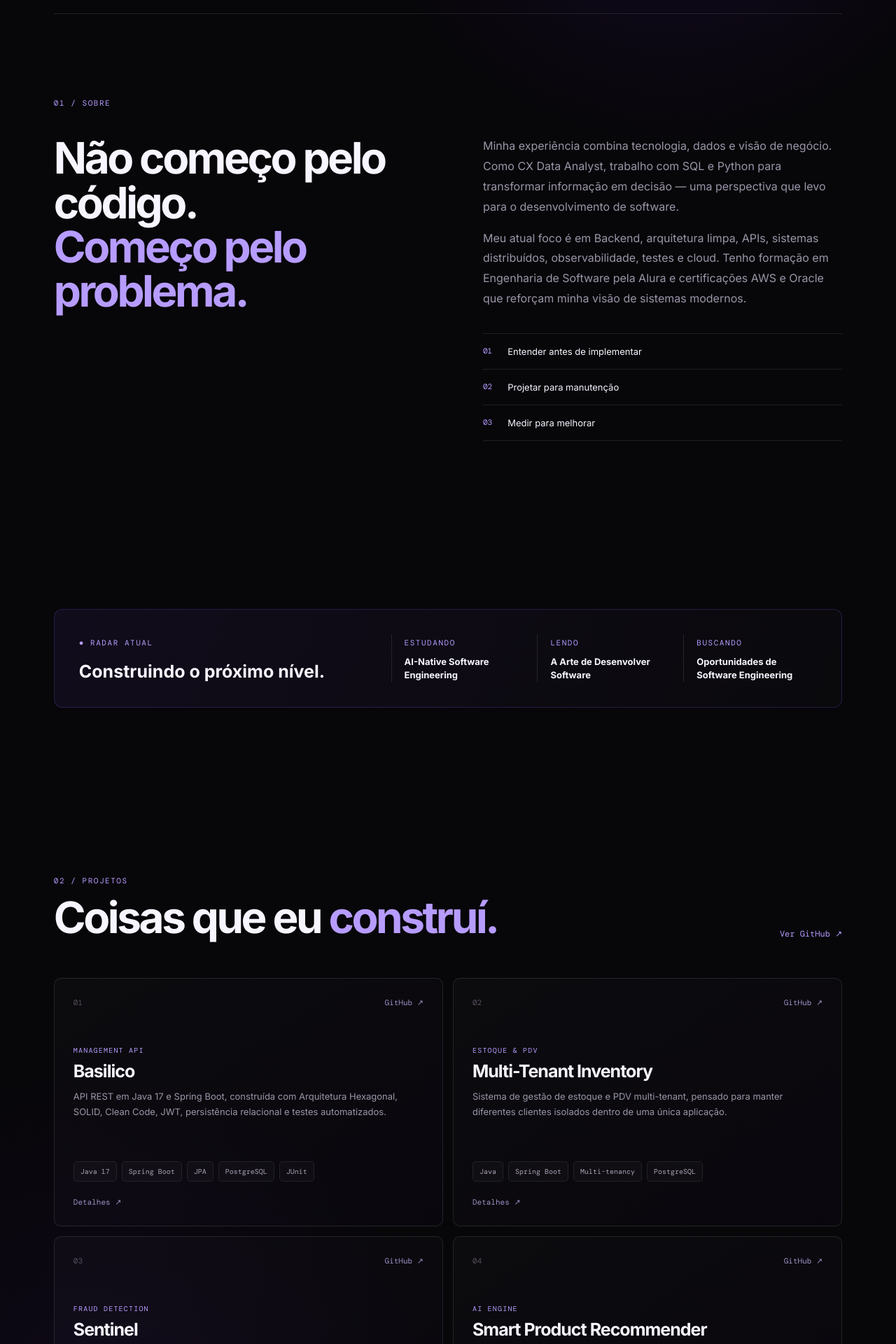
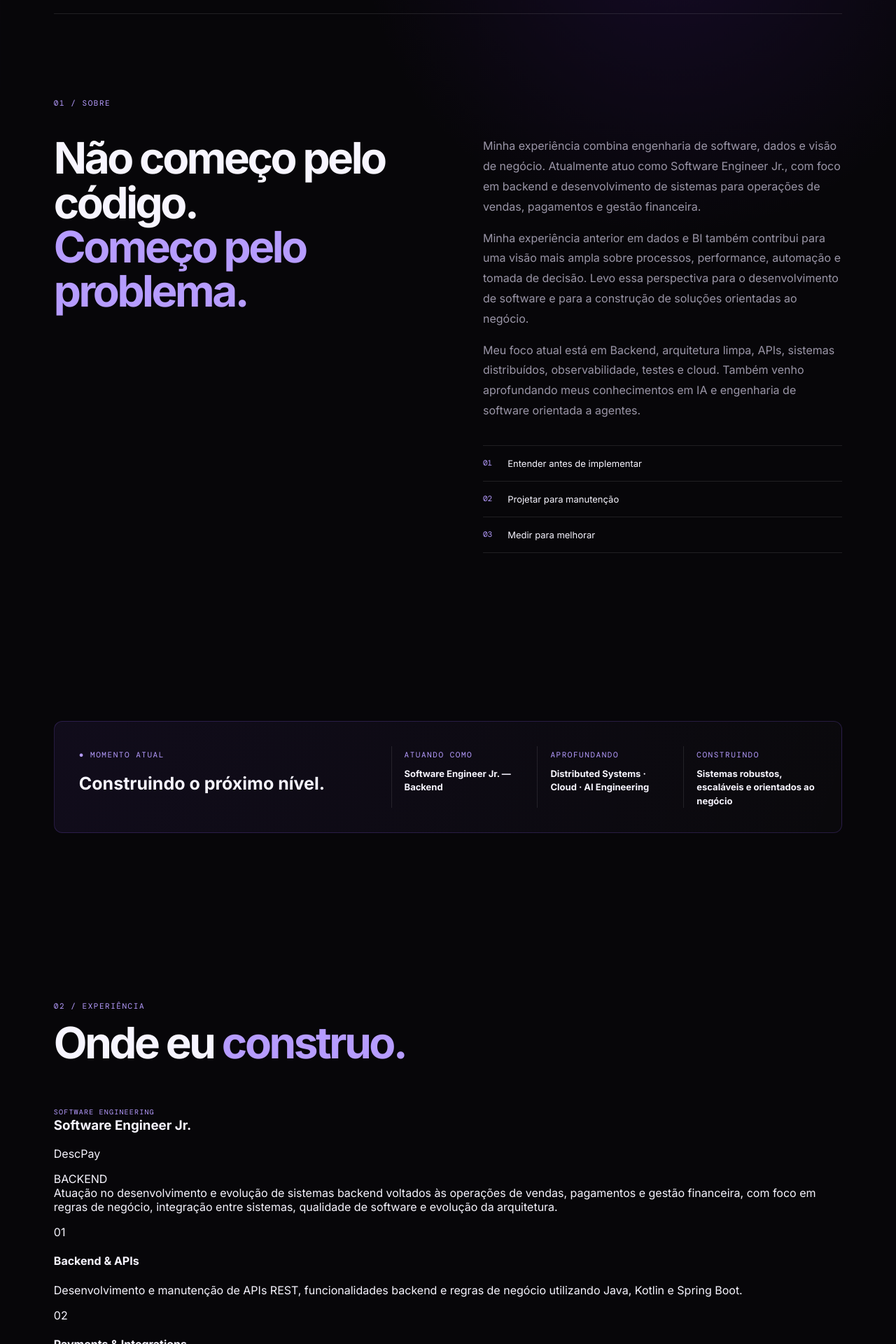
Before and after one commit to Matheuszy/Portifolio, a React (Vite) app: page / in a window 1280 px wide. Shown: the part 880-2800 px from the top of the page at 70% size. Built offline with nearby package versions, Linux system fonts and the light colour scheme.

Commit message:
feat: adiciona nova secao com novo cargo

```diff
--- a/src/App.jsx
+++ b/src/App.jsx
@@ -88,9 +88,36 @@ const certifications = [
 ];
 
 const stack = [
-  "Java", "Kotlin", "Spring Boot", "Python", "FastAPI", "PostgreSQL",
-  "Docker", "Kafka", "RabbitMQ", "AWS", "Kubernetes", "GitHub Actions",
-  "Prometheus", "Grafana", "OpenTelemetry", "SQL", "AI Agents"
+  "Java",
+  "Kotlin",
+  "Spring Boot",
+  "Python",
+  "FastAPI",
+  "PostgreSQL",
+  "Docker",
+  "Kafka",
+  "RabbitMQ",
+  "AWS",
+  "Kubernetes",
+  "GitHub Actions",
+  "Prometheus",
+  "Grafana",
+  "OpenTelemetry",
+  "SQL",
+  "AI Agents",
+];
+
+const descpaySkills = [
+  "Java",
+  "Kotlin",
+  "Spring Boot",
+  "REST APIs",
+  "PostgreSQL",
+  "Payment Integrations",
+  "Asynchronous Processing",
+  "Automated Testing",
+  "Docker",
+  "AWS",
 ];
 
 function Arrow() {
@@ -108,22 +135,44 @@ function App() {
       <nav className="nav">
         <button className="brand" onClick={() => scrollTo("home")}>
           <span className="brand-mark">M</span>
-          <span>Matheus<span className="muted">.dev</span></span>
+          <span>
+            Matheus<span className="muted">.dev</span>
+          </span>
         </button>
 
         <div className="nav-links">
           <button onClick={() => scrollTo("about")}>Sobre</button>
+          <button onClick={() => scrollTo("experience")}>Experiência</button>
           <button onClick={() => scrollTo("projects")}>Projetos</button>
-          <button onClick={() => scrollTo("certifications")}>Certificações</button>
+          <button onClick={() => scrollTo("certifications")}>
+            Certificações
+          </button>
           <button onClick={() => scrollTo("stack")}>Stack</button>
-          <a href={links.linkedin} target="_blank" rel="noreferrer">LinkedIn <Arrow /></a>
-          <a href={links.github} target="_blank" rel="noreferrer">GitHub <Arrow /></a>
+
+          <a
+            href={links.linkedin}
+            target="_blank"
+            rel="noreferrer"
+          >
+            LinkedIn <Arrow />
+          </a>
+
+          <a
+            href={links.github}
+            target="_blank"
+            rel="noreferrer"
+          >
+            GitHub <Arrow />
+          </a>
         </div>
       </nav>
 
+      {/* HERO */}
       <section id="home" className="hero section">
         <div className="hero-copy">
-          <div className="eyebrow"><span /> SOFTWARE ENGINEER</div>
+          <div className="eyebrow">
+            <span /> SOFTWARE ENGINEER JR.
+          </div>
 
           <h1>
             Eu transformo
@@ -134,23 +183,33 @@ function App() {
           </h1>
 
           <p className="hero-text">
-            Sou Matheus Carlos, desenvolvedor focado em Backend, Java, Kotlin e
-            Python. Gosto de entender o problema antes de escrever o código
-            e construir soluções simples, testáveis e preparadas para crescer.
+            Sou Matheus Carlos, Software Engineer com foco em Backend,
+            Java, Kotlin e Python. Gosto de entender o problema antes de
+            escrever o código e construir soluções simples, testáveis,
+            escaláveis e preparadas para crescer.
           </p>
 
           <div className="actions">
-            <button className="primary" onClick={() => scrollTo("projects")}>
+            <button
+              className="primary"
+              onClick={() => scrollTo("projects")}
+            >
               Ver projetos <Arrow />
             </button>
-            <a className="secondary" href={links.linkedin} target="_blank" rel="noreferrer">
+
+            <a
+              className="secondary"
+              href={links.linkedin}
+              target="_blank"
+              rel="noreferrer"
+            >
               Conectar no LinkedIn <Arrow />
             </a>
           </div>
 
           <div className="hero-meta">
-            <span>Java · Kotlin · Python</span>
-            <span>Arquitetura · Cloud · Observabilidade</span>
+            <span>Java · Kotlin · Spring Boot</span>
+            <span>Backend · Cloud · Distributed Systems</span>
           </div>
         </div>
 
@@ -158,6 +217,7 @@ function App() {
           <div className="orbit orbit-1" />
           <div className="orbit orbit-2" />
           <div className="orbit orbit-3" />
+
           <div className="core">
             <span>01</span>
             <strong>BUILD</strong>
@@ -166,77 +226,254 @@ function App() {
         </div>
       </section>
 
+      {/* ABOUT */}
       <section id="about" className="section about">
         <div className="section-label">01 / SOBRE</div>
+
         <div className="about-grid">
           <div>
-            <h2>Não começo pelo código.<br /><em>Começo pelo problema.</em></h2>
+            <h2>
+              Não começo pelo código.
+              <br />
+              <em>Começo pelo problema.</em>
+            </h2>
           </div>
+
           <div className="about-copy">
             <p>
-              Minha experiência combina tecnologia, dados e visão de negócio.
-              Como CX Data Analyst, trabalho com SQL e Python para transformar
-              informação em decisão — uma perspectiva que levo para o
-              desenvolvimento de software.
+              Minha experiência combina engenharia de software, dados e
+              visão de negócio. Atualmente atuo como Software Engineer Jr.,
+              com foco em backend e desenvolvimento de sistemas para
+              operações de vendas, pagamentos e gestão financeira.
             </p>
+
             <p>
-              Meu atual foco é em Backend, arquitetura limpa, APIs, sistemas distribuídos,
-              observabilidade, testes e cloud. Tenho formação em Engenharia de Software pela
-              Alura e certificações AWS e Oracle que reforçam minha visão de sistemas modernos.
+              Minha experiência anterior em dados e BI também contribui
+              para uma visão mais ampla sobre processos, performance,
+              automação e tomada de decisão. Levo essa perspectiva para
+              o desenvolvimento de software e para a construção de
+              soluções orientadas ao negócio.
             </p>
+
+            <p>
+              Meu foco atual está em Backend, arquitetura limpa, APIs,
+              sistemas distribuídos, observabilidade, testes e cloud.
+              Também venho aprofundando meus conhecimentos em IA e
+              engenharia de software orientada a agentes.
+            </p>
+
             <div className="principles">
-              <div><b>01</b><span>Entender antes de implementar</span></div>
-              <div><b>02</b><span>Projetar para manutenção</span></div>
-              <div><b>03</b><span>Medir para melhorar</span></div>
+              <div>
+                <b>01</b>
+                <span>Entender antes de implementar</span>
+              </div>
+
+              <div>
+                <b>02</b>
+                <span>Projetar para manutenção</span>
+              </div>
+
+              <div>
+                <b>03</b>
+                <span>Medir para melhorar</span>
+              </div>
             </div>
           </div>
         </div>
       </section>
 
+      {/* RADAR */}
       <section className="section radar">
         <div className="radar-card">
           <div>
-            <span className="status">● RADAR ATUAL</span>
+            <span className="status">● MOMENTO ATUAL</span>
             <h3>Construindo o próximo nível.</h3>
           </div>
+
           <div className="radar-items">
-            <div><small>ESTUDANDO</small><strong>AI-Native Software Engineering</strong></div>
-            <div><small>LENDO</small><strong>A Arte de Desenvolver Software</strong></div>
-            <div><small>BUSCANDO</small><strong>Oportunidades de Software Engineering</strong></div>
+            <div>
+              <small>ATUANDO COMO</small>
+              <strong>
+                Software Engineer Jr. — Backend
+              </strong>
+            </div>
+
+            <div>
+              <small>APROFUNDANDO</small>
+              <strong>
+                Distributed Systems · Cloud · AI Engineering
+              </strong>
+            </div>
+
+            <div>
+              <small>CONSTRUINDO</small>
+              <strong>
+                Sistemas robustos, escaláveis e orientados ao negócio
+              </strong>
+            </div>
           </div>
         </div>
       </section>
 
+      {/* EXPERIENCE */}
+      <section id="experience" className="section experience">
+        <div className="section-heading">
+          <div>
+            <div className="section-label">02 / EXPERIÊNCIA</div>
+            <h2>
+              Onde eu <em>construo.</em>
+            </h2>
+          </div>
+        </div>
+
+        <article className="experience-card">
+          <div className="experience-header">
+            <div>
+              <span className="project-label">
+                SOFTWARE ENGINEERING
+              </span>
+
+              <h3>Software Engineer Jr.</h3>
+
+              <p className="experience-company">
+                DescPay
+              </p>
+            </div>
+
+            <span className="experience-status">
+              BACKEND
+            </span>
+          </div>
+
+          <p className="experience-description">
+            Atuação no desenvolvimento e evolução de sistemas backend
+            voltados às operações de vendas, pagamentos e gestão
+            financeira, com foco em regras de negócio, integração entre
+            sistemas, qualidade de software e evolução da arquitetura.
+          </p>
+
+          <div className="experience-grid">
+            <div>
+              <span className="experience-index">01</span>
+
+              <div>
+                <h4>Backend & APIs</h4>
+                <p>
+                  Desenvolvimento e manutenção de APIs REST,
+                  funcionalidades backend e regras de negócio utilizando
+                  Java, Kotlin e Spring Boot.
+                </p>
+              </div>
+            </div>
+
+            <div>
+              <span className="experience-index">02</span>
+
+              <div>
+                <h4>Payments & Integrations</h4>
+                <p>
+                  Integração com APIs e serviços externos, incluindo
+                  plataformas de pagamento e serviços relacionados às
+                  operações financeiras.
+                </p>
+              </div>
+            </div>
+
+            <div>
+              <span className="experience-index">03</span>
+
+              <div>
+                <h4>Data & Processing</h4>
+                <p>
+                  Consultas, relacionamentos e migrations em PostgreSQL,
+                  além de jobs e processamento assíncrono para rotinas
+                  financeiras e fluxos de importação e exportação.
+                </p>
+              </div>
+            </div>
+
+            <div>
+              <span className="experience-index">04</span>
+
+              <div>
+                <h4>Quality & Infrastructure</h4>
+                <p>
+                  Testes automatizados, Docker, AWS e investigação de
+                  problemas em ambientes de execução, além de melhorias
+                  de performance e organização do código.
+                </p>
+              </div>
+            </div>
+          </div>
+
+          <div className="experience-tags">
+            {descpaySkills.map((skill) => (
+              <span key={skill}>{skill}</span>
+            ))}
+          </div>
+        </article>
+      </section>
+
+      {/* PROJECTS */}
       <section id="projects" className="section">
         <div className="section-heading">
           <div>
-            <div className="section-label">02 / PROJETOS</div>
-            <h2>Coisas que eu <em>construí.</em></h2>
+            <div className="section-label">03 / PROJETOS</div>
+
+            <h2>
+              Coisas que eu <em>construí.</em>
+            </h2>
           </div>
-          <a href={links.github} target="_blank" rel="noreferrer" className="text-link">
+
+          <a
+            href={links.github}
+            target="_blank"
+            rel="noreferrer"
+            className="text-link"
+          >
             Ver GitHub <Arrow />
           </a>
         </div>
 
         <div className="projects-grid">
           {projects.map((project, index) => (
-            <article className="project-card" key={project.name}>
+            <article
+              className="project-card"
+              key={project.name}
+            >
               <div className="project-top">
-                <span className="project-number">0{index + 1}</span>
-                <a href={project.github} target="_blank" rel="noreferrer" aria-label={`Abrir ${project.name} no GitHub`}>
+                <span className="project-number">
+                  {String(index + 1).padStart(2, "0")}
+                </span>
+
+                <a
+                  href={project.github}
+                  target="_blank"
+                  rel="noreferrer"
+                  aria-label={`Abrir ${project.name} no GitHub`}
+                >
                   GitHub <Arrow />
                 </a>
               </div>
 
-              <span className="project-label">{project.label}</span>
+              <span className="project-label">
+                {project.label}
+              </span>
+
               <h3>{project.name}</h3>
+
               <p>{project.description}</p>
 
               <div className="tags">
-                {project.tags.map((tag) => <span key={tag}>{tag}</span>)}
+                {project.tags.map((tag) => (
+                  <span key={tag}>{tag}</span>
+                ))}
               </div>
 
-              <button className="project-action" onClick={() => setActiveProject(project)}>
+              <button
+                className="project-action"
+                onClick={() => setActiveProject(project)}
+              >
                 Detalhes <Arrow />
               </button>
             </article>
@@ -244,17 +481,27 @@ function App() {
         </div>
       </section>
 
+      {/* CERTIFICATIONS */}
       <section id="certifications" className="section">
-        <div className="section-label">03 / CERTIFICAÇÕES & FORMAÇÃO</div>
+        <div className="section-label">
+          04 / CERTIFICAÇÕES & FORMAÇÃO
+        </div>
+
         <div className="section-heading">
           <div>
-            <h2>Conhecimento <em>validado.</em></h2>
+            <h2>
+              Conhecimento <em>validado.</em>
+            </h2>
           </div>
         </div>
+
         <div className="certs-grid">
           {certifications.map((cert) => (
             <div className="cert-card" key={cert.title}>
-              <span className="cert-icon">{cert.icon}</span>
+              <span className="cert-icon">
+                {cert.icon}
+              </span>
+
               <div>
                 <strong>{cert.title}</strong>
                 <small>{cert.issuer}</small>
@@ -264,65 +511,194 @@ function App() {
         </div>
       </section>
 
+      {/* STACK */}
       <section id="stack" className="section stack-section">
-        <div className="section-label">04 / STACK</div>
+        <div className="section-label">05 / STACK</div>
+
         <div className="stack-layout">
           <div>
-            <h2>Ferramentas para<br /><em>resolver problemas.</em></h2>
+            <h2>
+              Ferramentas para
+              <br />
+              <em>resolver problemas.</em>
+            </h2>
+
             <p>
-              Uma stack centrada em backend, mas sem perder a visão de dados,
-              infraestrutura, observabilidade e inteligência artificial.
+              Uma stack centrada em backend, mas sem perder a visão de
+              dados, infraestrutura, observabilidade, cloud e
+              inteligência artificial.
             </p>
           </div>
+
           <div className="stack-cloud">
-            {stack.map((item) => <span key={item}>{item}</span>)}
+            {stack.map((item) => (
+              <span key={item}>{item}</span>
+            ))}
           </div>
         </div>
       </section>
 
+      {/* ENGINEERING */}
       <section className="section engineering">
-        <div className="section-label">05 / COMO EU PENSO</div>
+        <div className="section-label">
+          06 / COMO EU PENSO
+        </div>
+
         <div className="engineering-grid">
           <div>
-            <h2>Software bom não é só código que <em>funciona.</em></h2>
+            <h2>
+              Software bom não é só código que{" "}
+              <em>funciona.</em>
+            </h2>
           </div>
+
           <div className="engineering-list">
-            <div><span>01</span><div><h3>Arquitetura</h3><p>Separação de responsabilidades, baixo acoplamento e decisões que facilitam evolução.</p></div></div>
-            <div><span>02</span><div><h3>Qualidade</h3><p>Testes automatizados, Clean Code e CI para reduzir regressões antes da entrega.</p></div></div>
-            <div><span>03</span><div><h3>Observabilidade</h3><p>Métricas, logs e tracing para entender o comportamento real do sistema.</p></div></div>
-            <div><span>04</span><div><h3>Negócio</h3><p>Uma solução técnica só é boa quando resolve o problema que realmente importa.</p></div></div>
+            <div>
+              <span>01</span>
+
+              <div>
+                <h3>Arquitetura</h3>
+                <p>
+                  Separação de responsabilidades, baixo acoplamento e
+                  decisões que facilitam evolução.
+                </p>
+              </div>
+            </div>
+
+            <div>
+              <span>02</span>
+
+              <div>
+                <h3>Qualidade</h3>
+                <p>
+                  Testes automatizados, Clean Code e CI para reduzir
+                  regressões antes da entrega.
+                </p>
+              </div>
+            </div>
+
+            <div>
+              <span>03</span>
+
+              <div>
+                <h3>Observabilidade</h3>
+                <p>
+                  Métricas, logs e tracing para entender o comportamento
+                  real do sistema.
+                </p>
+              </div>
+            </div>
+
+            <div>
+              <span>04</span>
+
+              <div>
+                <h3>Negócio</h3>
+                <p>
+                  Uma solução técnica só é boa quando resolve o problema
+                  que realmente importa.
+                </p>
+              </div>
+            </div>
           </div>
         </div>
       </section>
 
+      {/* CONTACT */}
       <section className="cta section">
         <div className="cta-glow" />
-        <div className="section-label">06 / CONTATO</div>
-        <h2>Construindo soluções robustas<br /><em>de ponta a ponta.</em></h2>
-        <p>Aberto a posições de Software Engineer (Backend / Java / Kotlin / Python) para somar em equipes orientadas a excelência técnica.</p>
+
+        <div className="section-label">
+          07 / CONTATO
+        </div>
+
+        <h2>
+          Construindo soluções robustas
+          <br />
+          <em>de ponta a ponta.</em>
+        </h2>
+
+        <p>
+          Software Engineer focado em Backend, Java e Kotlin, com
+          interesse em sistemas distribuídos, cloud, arquitetura e
+          inteligência artificial.
+        </p>
+
         <div className="actions centered">
-          <a className="primary" href={links.linkedin} target="_blank" rel="noreferrer">Vamos conversar <Arrow /></a>
-          <a className="secondary" href={links.github} target="_blank" rel="noreferrer">Ver projetos no GitHub <Arrow /></a>
+          <a
+            className="primary"
+            href={links.linkedin}
+            target="_blank"
+            rel="noreferrer"
+          >
+            Vamos conversar <Arrow />
+          </a>
+
+          <a
+            className="secondary"
+            href={links.github}
+            target="_blank"
+            rel="noreferrer"
+          >
+            Ver projetos no GitHub <Arrow />
+          </a>
         </div>
       </section>
 
+      {/* FOOTER */}
       <footer>
         <span>© 2026 Matheus Carlos</span>
-        <span>Backend · Software Engineering · AI</span>
-        <a href={links.linkedin} target="_blank" rel="noreferrer">LinkedIn <Arrow /></a>
+
+        <span>
+          Backend · Software Engineering · AI
+        </span>
+
+        <a
+          href={links.linkedin}
+          target="_blank"
+          rel="noreferrer"
+        >
+          LinkedIn <Arrow />
+        </a>
       </footer>
 
+      {/* PROJECT MODAL */}
       {activeProject && (
-        <div className="modal-backdrop" onClick={() => setActiveProject(null)}>
-          <div className="modal" onClick={(e) => e.stopPropagation()}>
-            <button className="modal-close" onClick={() => setActiveProject(null)}>×</button>
-            <span className="project-label">{activeProject.label}</span>
+        <div
+          className="modal-backdrop"
+          onClick={() => setActiveProject(null)}
+        >
+          <div
+            className="modal"
+            onClick={(e) => e.stopPropagation()}
+          >
+            <button
+              className="modal-close"
+              onClick={() => setActiveProject(null)}
+            >
+              ×
+            </button>
+
+            <span className="project-label">
+              {activeProject.label}
+            </span>
+
             <h2>{activeProject.name}</h2>
+
             <p>{activeProject.description}</p>
+
             <div className="tags">
-              {activeProject.tags.map((tag) => <span key={tag}>{tag}</span>)}
+              {activeProject.tags.map((tag) => (
+                <span key={tag}>{tag}</span>
+              ))}
             </div>
-            <a className="primary" href={activeProject.github} target="_blank" rel="noreferrer">
+
+            <a
+              className="primary"
+              href={activeProject.github}
+              target="_blank"
+              rel="noreferrer"
+            >
               Abrir repositório <Arrow />
             </a>
           </div>
```
